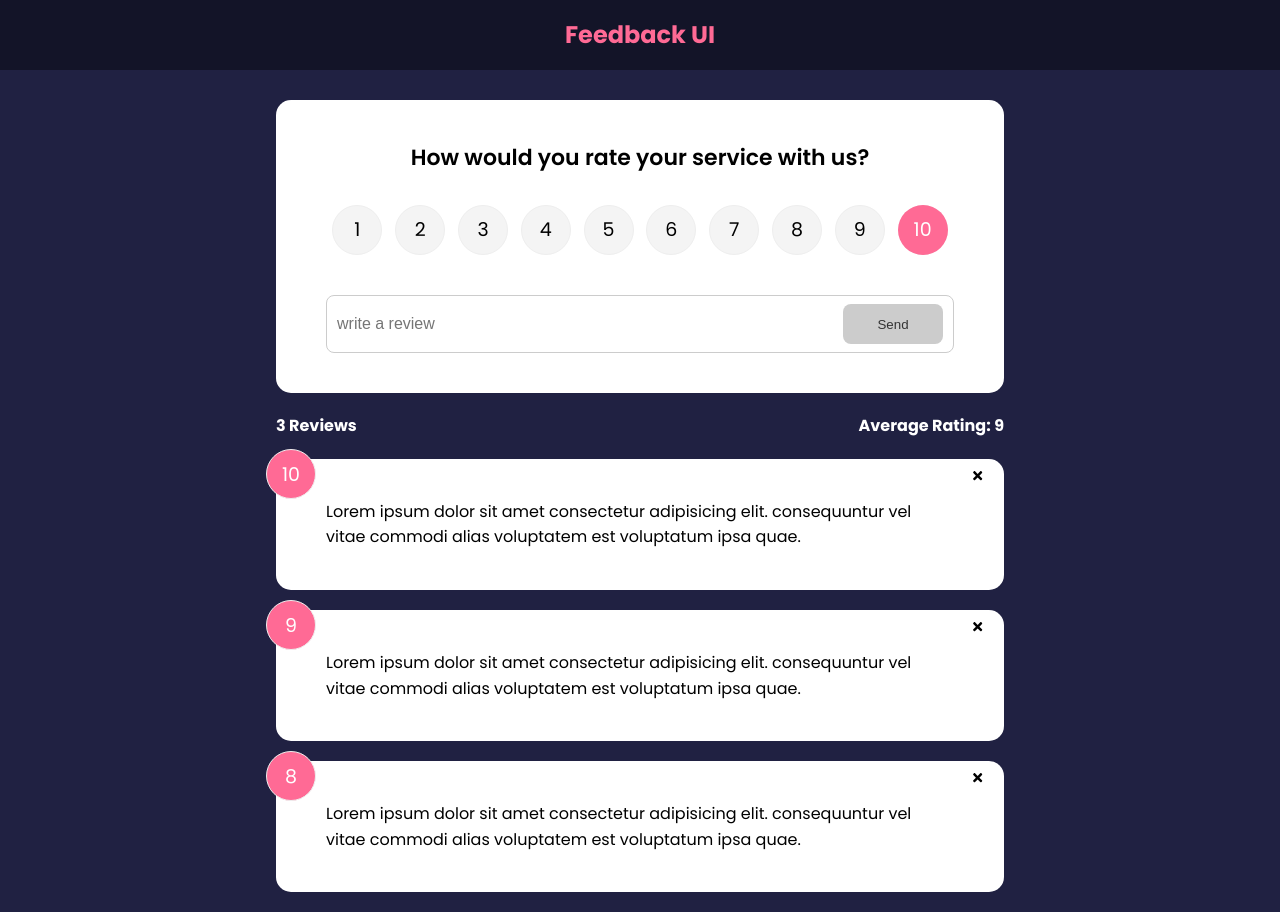
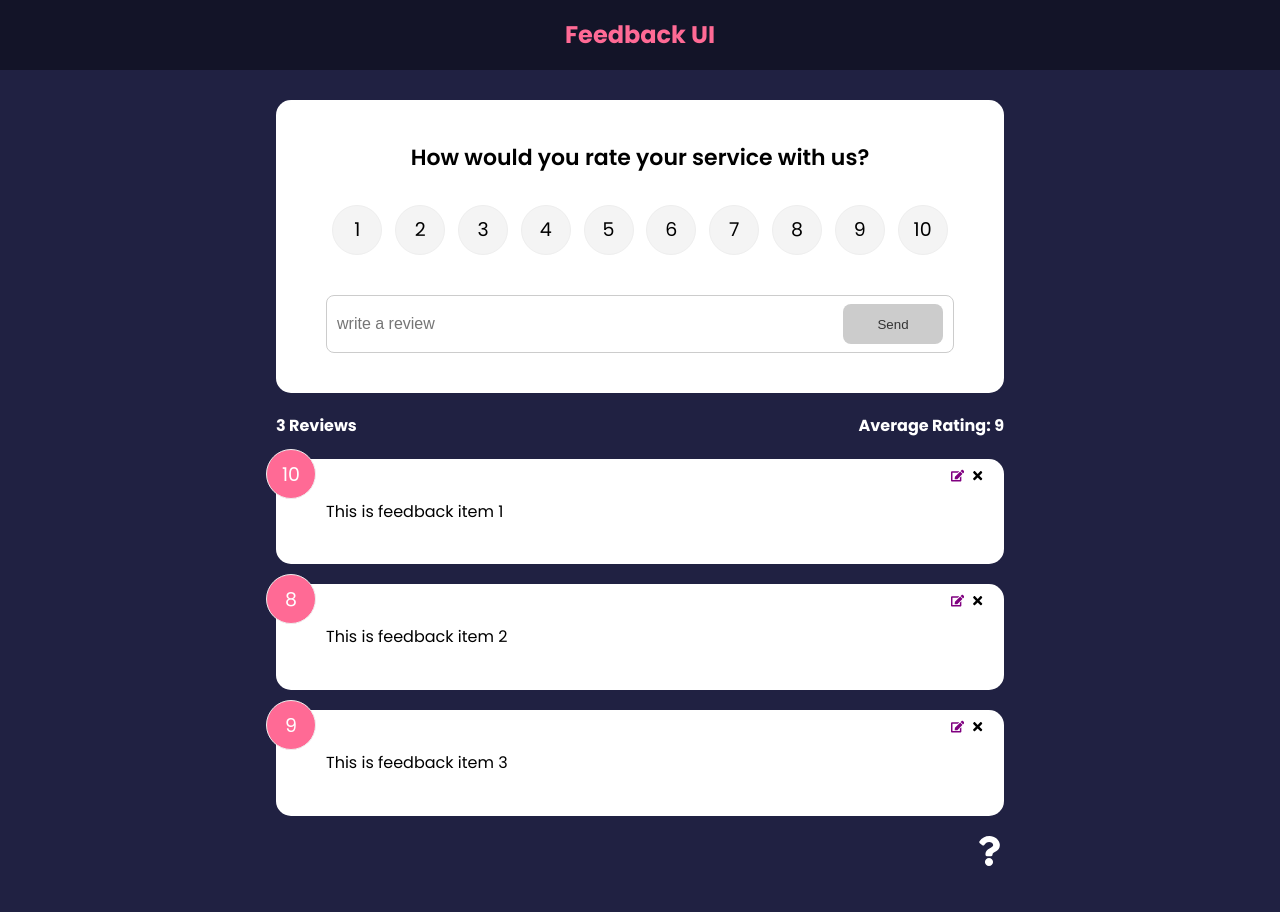
Before and after one commit to Bamideleemman/feedback-app, a React (Create React App) app: page / in a window 1280 px wide. After the commit the page ends 873 px from the top, so only its background shows below. Built offline with nearby package versions, Linux system fonts and the light colour scheme.

Commit message:
edit button added for update reviews

```diff
--- a/src/App.js
+++ b/src/App.js
@@ -1,45 +1,42 @@
-import {v4 as uuidv4} from 'uuid'
+
 import {BrowserRouter as Router, Route, Routes} from 'react-router-dom'
-import {useState} from 'react'
+// import {useState} from 'react'
 import Header from "./components/Header"
 import FeedbackList from './components/FeedbackList'
-import FeedbackData from './data/FeedbackData'
+// import FeedbackData from './data/FeedbackData'
 import FeedbackStats from './components/FeedbackStats'
 import FeedbackForm from './components/FeedbackForm'
+import AboutIconLink from './components/AboutIconLink'
 import AboutPage from './pages/AboutPage'
+import { FeedbackProvider } from './context/FeedbackContext'
 
 function App() {
-    const [feedback, setFeedback] = useState(FeedbackData)
+    // const [feedback, setFeedback] = useState(FeedbackData)
 
-    const addFeedback = (newFeedback) => {
-        newFeedback.id = uuidv4()
-        setFeedback([newFeedback,...feedback])
-
-    }
-
-    const deleteFeedback = (id) => {
-        if(window.confirm('Are you sure you want to delete?')) {
-        setFeedback(feedback.filter((item) => item.id !==id))}
-    }
     return (
+        <FeedbackProvider>
     <Router>
         <Header />
             <div className="container">
               <Routes>
-                <Route exact path='/'></Route>
-            </Routes>
-                 <FeedbackForm handleAdd={addFeedback}/>
-                <FeedbackStats feedback={feedback}/>
-                <FeedbackList feedback = {feedback}
-                 handleDelete={deleteFeedback}/>
-            <Routes>
-            <Route path='/about' component={AboutPage}/>
+                <Route exact path='/' element={
+                    <>
+                <FeedbackForm />
+                 <FeedbackStats />
+                 <FeedbackList />
+                    </>
+                }>
+
+            </Route>
+
+            <Route path='/about' element={<AboutPage/>}/>
 
         </Routes>
 
-
+        <AboutIconLink/>
         </div>
     </Router>
+    </FeedbackProvider>
  )
 }
 
--- a/src/components/FeedbackForm.jsx
+++ b/src/components/FeedbackForm.jsx
@@ -1,14 +1,26 @@
-import { useState } from "react"
+import { useState, useContext, useEffect } from "react"
 import RatingSelect from "./RatingSelect"
 import Card from "./shared/Card"
 import Button from "./shared/Button"
+import FeebackContext from "../context/FeedbackContext"
 
 
-function FeedbackForm({handleAdd}) {
+function FeedbackForm() {
     const [text, setText] = useState('')
     const [rating, setRating] = useState(10)
     const [btnDisabled, setBtnDisabled] = useState(true)
     const [message, setMessage] = useState('')
+
+    const {addFeedback, feedbackEdit, updateFeedback} = useContext(FeebackContext)
+
+    useEffect(() =>{
+        if(feedbackEdit.edit ===true){
+            setBtnDisabled(false)
+            setText(feedbackEdit.item.text)
+            setRating(feedbackEdit.item.rating)
+        }
+
+    }, [feedbackEdit])
 
     const handleTextChange = (e) => {
         if(text === '') {
@@ -33,7 +45,13 @@ function FeedbackForm({handleAdd}) {
                 rating
             }
 
-            handleAdd(newFeedback)
+            if(feedbackEdit.edit === true){
+                updateFeedback(feedbackEdit.item.id, newFeedback)
+            } else{
+                addFeedback(newFeedback)
+            }
+
+
 
             setText('')
             }
--- a/src/components/FeedbackItem.jsx
+++ b/src/components/FeedbackItem.jsx
@@ -1,16 +1,24 @@
 
-import {FaTimes} from 'react-icons/fa'
+import {FaTimes, FaEdit} from 'react-icons/fa'
 import PropTypes from 'prop-types'
+import { useContext } from 'react'
 import Card from './shared/Card'
+import FeedbackContext from '../context/FeedbackContext'
 
-function FeedbackItem({item, handleDelete}) {
+function FeedbackItem({item}) {
+  const {deleteFeedback, editFeedback} = useContext(FeedbackContext)
 
   return (
     <Card>
     <div className="num-display">{item.rating}</div>
-    <button onClick={() => handleDelete(item.id)} className="close">
+    <button onClick={() => deleteFeedback(item.id)} className="close">
       <FaTimes colr='purple'/>
       </button>
+      <button onClick={() => editFeedback(item)} className="edit">
+      <FaEdit color='purple'/>
+      </button>
+
+
     <div className="text-display">{item.text}</div>
 
   </Card>
--- a/src/components/FeedbackList.jsx
+++ b/src/components/FeedbackList.jsx
@@ -1,10 +1,12 @@
+import {motion, AnimatePresence} from 'framer-motion'
+import { useContext } from 'react'
+// import PropTypes from 'prop-types'
+import FeedbackItem from './FeedbackItem'
+import FeebackContext from '../context/FeedbackContext'
 
-import {motion, AnimatePresence} from 'framer-motion'
-import PropTypes from 'prop-types'
+function FeedbackList() {
+const {feedback } = useContext(FeebackContext)
 
-import FeedbackItem from './FeedbackItem'
-
-function FeedbackList({feedback, handleDelete}) {
     if(!feedback || feedback.length ===0){
         return <p> No Feedback yet</p>
     }
@@ -20,7 +22,7 @@ function FeedbackList({feedback, handleDelete}) {
             exit={{opacity: 0}}
           >
           <FeedbackItem key = {item.id} item = {item}
-          handleDelete={handleDelete}/>
+          />
           </motion.div>
         ))}
         </AnimatePresence>
@@ -40,13 +42,13 @@ function FeedbackList({feedback, handleDelete}) {
   // )
 }
 
-FeedbackList.propTypes = {
-    feedback: PropTypes.arrayOf(
-        PropTypes.shape({
-            id: PropTypes.number.isRequired,
-            text: PropTypes.string.isRequired,
-            rating: PropTypes.number.isRequired,
-        })
-    )
-}
+// FeedbackList.propTypes = {
+//     feedback: PropTypes.arrayOf(
+//         PropTypes.shape({
+//             id: PropTypes.number.isRequired,
+//             text: PropTypes.string.isRequired,
+//             rating: PropTypes.number.isRequired,
+//         })
+//     )
+// }
 export default FeedbackList
--- a/src/components/FeedbackStats.jsx
+++ b/src/components/FeedbackStats.jsx
@@ -1,6 +1,9 @@
-import PropTypes from 'prop-types'
+// import PropTypes from 'prop-types'
+import { useContext } from 'react'
+import FeebackContext from '../context/FeedbackContext'
 
-function FeedbackStats({feedback}) {
+function FeedbackStats() {
+  const {feedback } = useContext(FeebackContext)
     //calculate reating avg
     let average = feedback.reduce((acc, cur ) => {
         return acc + cur.rating
@@ -17,8 +20,8 @@ function FeedbackStats({feedback}) {
   )
 }
 
-FeedbackStats.propTypes = {
-    feedback: PropTypes.array.isRequired,
-}
+// FeedbackStats.propTypes = {
+//     feedback: PropTypes.array.isRequired,
+// }
 
 export default FeedbackStats
--- a/src/components/RatingSelect.jsx
+++ b/src/components/RatingSelect.jsx
@@ -1,7 +1,13 @@
-import {useState} from 'react'
+import {useState, useContext, useEffect} from 'react'
+import FeebackContext from '../context/FeedbackContext'
 
 function RatingSelect({select}) {
     const[selected, setSelected] = useState(10)
+    const {feedbackEdit} = useContext(FeebackContext)
+
+    useEffect(() => {setSelected(feedbackEdit.item.rating)}, [feedbackEdit]
+    )
+
     const handleChange = (e) => {
         setSelected(+e.currentTarget.value)
         select(+e.currentTarget.value)
--- /dev/null
+++ b/src/context/FeedbackContext.js
@@ -0,0 +1,73 @@
+import {v4 as uuidv4} from 'uuid'
+import {createContext, useState} from 'react'
+
+const FeebackContext = createContext()
+
+export const FeedbackProvider = ({children}) => {
+
+    const [feedback, setFeedback] = useState([
+        {
+            id:1,
+            text: 'This is feedback item 1',
+            rating: 10
+
+    },
+    {
+        id:2,
+        text: 'This is feedback item 2',
+        rating: 8
+
+},
+{
+    id:3,
+    text: 'This is feedback item 3',
+    rating: 9
+
+}
+])
+
+const [feedbackEdit, setFeedbackEdit] = useState({
+    item: {},
+    edit: false
+})
+
+// Add feedback
+const addFeedback = (newFeedback) => {
+    newFeedback.id = uuidv4()
+    setFeedback([newFeedback,...feedback])
+
+}
+
+// Delete feedback
+const deleteFeedback = (id) => {
+    if(window.confirm('Are you sure you want to delete?')) {
+    setFeedback(feedback.filter((item) => item.id !==id))}
+}
+
+//Update the feedback item
+
+const updateFeedback =(id, updItem) => {
+    setFeedback(
+        feedback.map((item) => (item.id ==id ? {...item, ... updItem} :item)))
+}
+// set item to be updated
+const editFeedback = (item) => {
+    setFeedbackEdit({
+        item,
+        edit: true
+    })
+}
+
+    return <FeebackContext.Provider value={{
+        feedback,
+        deleteFeedback,
+        addFeedback,
+        editFeedback,
+        feedbackEdit,
+        updateFeedback
+    }}>
+        {children}
+    </FeebackContext.Provider>
+}
+
+export default FeebackContext
--- a/src/pages/AboutPage.jsx
+++ b/src/pages/AboutPage.jsx
@@ -1,10 +1,16 @@
+import Card from "../components/shared/Card"
+import {Link} from 'react-router-dom'
+function AboutPage() {
+  return <Card>
 
-function AboutPage() {
-  return (
-    <div>
-      About
-    </div>
-  )
+         <div className="about"></div>
+         <h1>About This Project</h1>
+         <p>This is a react app to leave feedback for a product or service</p>
+         <p>Version 1.0.0</p>
+         <Link to='/'>Back to Home</Link>
+
+  </Card>
+
 }
 
 export default AboutPage
```
